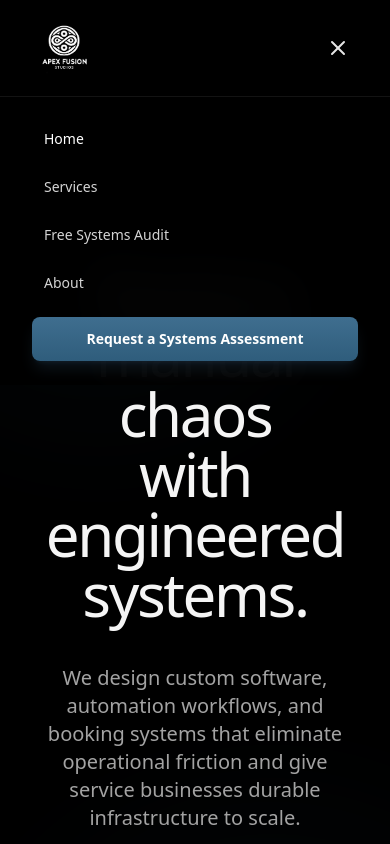
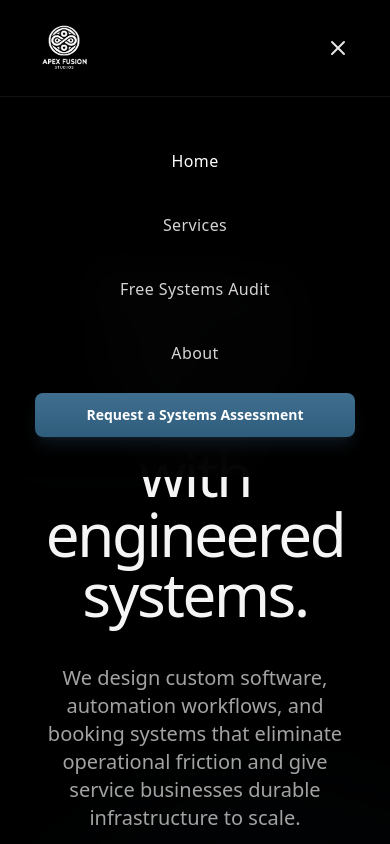
Before and after one commit to alexbritop24/apex-fusion-platform, a React (Vite) app: page / in a window 390 px wide. Both pictures are taken after a click on the button "Open menu". Shown: the top 844 px of the page. Built offline with nearby package versions, Linux system fonts and the light colour scheme.

Commit message:
Center mobile dropdown and balance spacing

```diff
--- a/src/components/Navigation.tsx
+++ b/src/components/Navigation.tsx
@@ -5,7 +5,7 @@ import apexLogoIcon from "../assets/logo/apex-logo-full-white.png";
 import { Menu, X } from "lucide-react";
 
 type NavigationProps = {
-  onOpenBooking?: () => void; // now optional
+  onOpenBooking?: () => void;
 };
 
 export default function Navigation({ onOpenBooking }: NavigationProps) {
@@ -146,8 +146,8 @@ export default function Navigation({ onOpenBooking }: NavigationProps) {
         {/* Mobile panel */}
         {mobileOpen && (
           <div className="md:hidden border-t border-neutral-800/50 bg-black/95 backdrop-blur-xl">
-            <div className="mx-auto max-w-7xl px-8 py-6 space-y-4">
-              <div className="flex flex-col gap-3">
+            <div className="px-6 py-10">
+              <div className="flex flex-col items-center text-center gap-4">
                 {navItems.map((item) => {
                   const active = isActive(item.to);
                   return (
@@ -156,7 +156,7 @@ export default function Navigation({ onOpenBooking }: NavigationProps) {
                       to={item.to}
                       aria-current={active ? "page" : undefined}
                       className={[
-                        "rounded-lg px-3 py-2 text-sm",
+                        "w-full max-w-xs rounded-lg px-3 py-3 text-base font-light tracking-wide",
                         active
                           ? "text-white"
                           : "text-neutral-300 hover:text-white",
@@ -168,7 +168,6 @@ export default function Navigation({ onOpenBooking }: NavigationProps) {
                     </Link>
                   );
                 })}
-              </div>
 
                 <button
                   type="button"
@@ -177,7 +176,7 @@ export default function Navigation({ onOpenBooking }: NavigationProps) {
                     handleCTA();
                   }}
                   className={[
-                  "w-full rounded-lg py-3 text-sm font-semibold text-white",
+                    "w-full max-w-xs rounded-lg py-3 text-sm font-semibold text-white",
                     "bg-gradient-to-b from-[#3F6E8F] to-[#2F5D7C]",
                     "shadow-lg shadow-[#3F6E8F]/20",
                     "transition-all duration-500",
@@ -189,6 +188,7 @@ export default function Navigation({ onOpenBooking }: NavigationProps) {
                 </button>
               </div>
             </div>
+          </div>
         )}
       </nav>
     </header>
```
Lines whose indentation alone changed are shown as unchanged.
